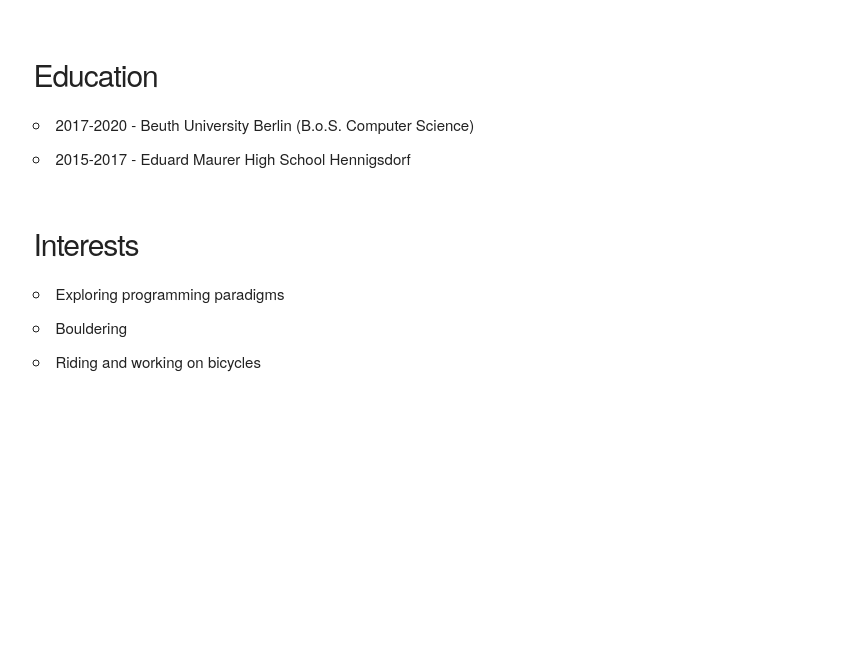
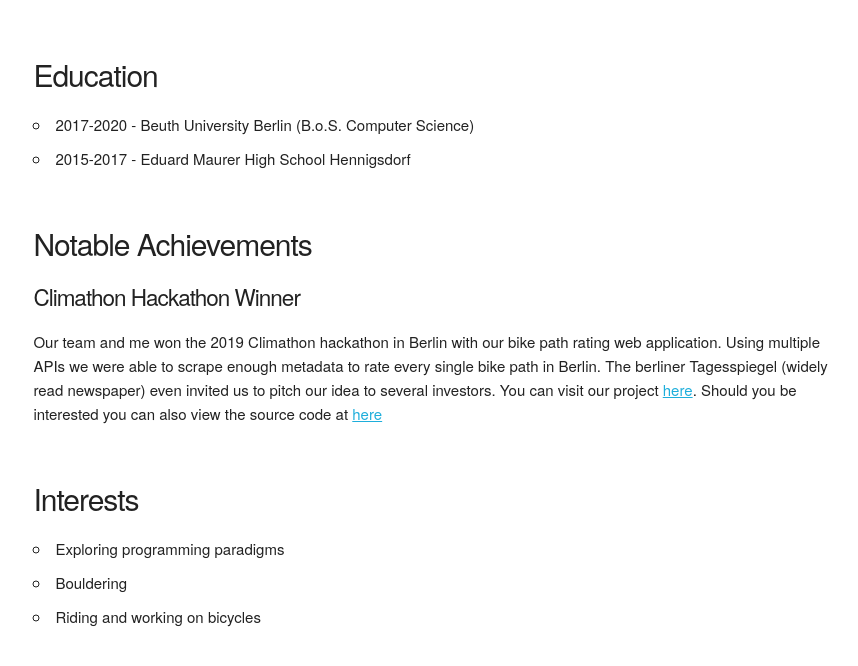
Before and after one commit to mtrx1337/overkill-website, a Flask app: page /cv in a window 1280 px wide. Shown: the part 1954-2620 px from the top of the page, without its empty margins (205-1063 px from the left). Before the commit the page ends 2326 px from the top, so only its background shows below. Run offline with Flask 2, Linux system fonts and the light colour scheme.

Commit message:
Added climathon to CV

```diff
--- a/site/src/templates/cv.html
+++ b/site/src/templates/cv.html
@@ -139,6 +139,14 @@
             </ul>
         </section>
 
+        <section id="achievements">
+		<h1> Notable Achievements </h1>
+		<h2> Climathon Hackathon Winner </h2>
+		    <p>Our team and me won the 2019 Climathon hackathon in Berlin with our bike path rating web application. Using multiple APIs we were able to scrape enough metadata to rate every single bike path in Berlin. The berliner Tagesspiegel (widely read newspaper) even invited us to pitch our idea to several investors. You can visit our project <a href=https://leonardlorenz.de/climathon.html>here</a>. Should you be interested you can also view the source code at <a href=https://github.com/leonardlorenz/climathon-2019/>here</a>
+                    </p>
+        </section>
+
+
         <section id="interests">
             <h1>Interests</h1>
             <ul>
```
